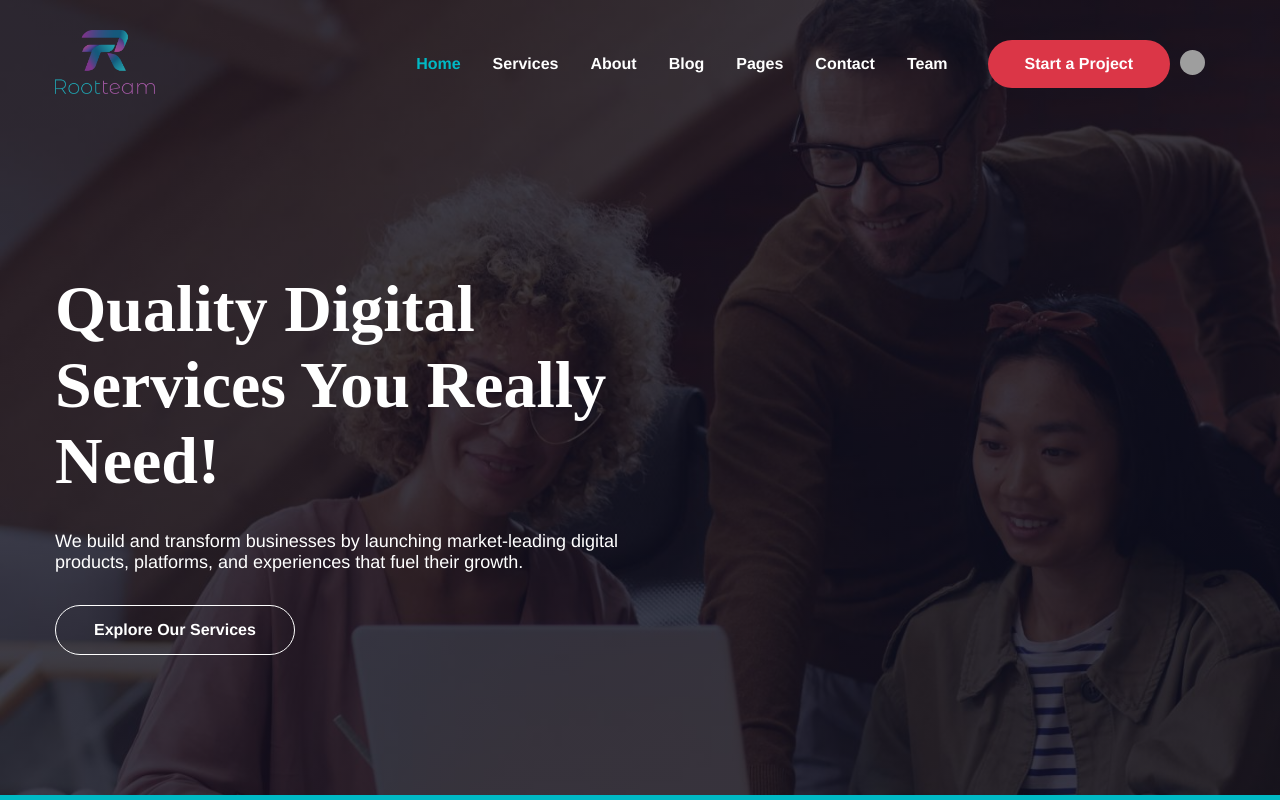
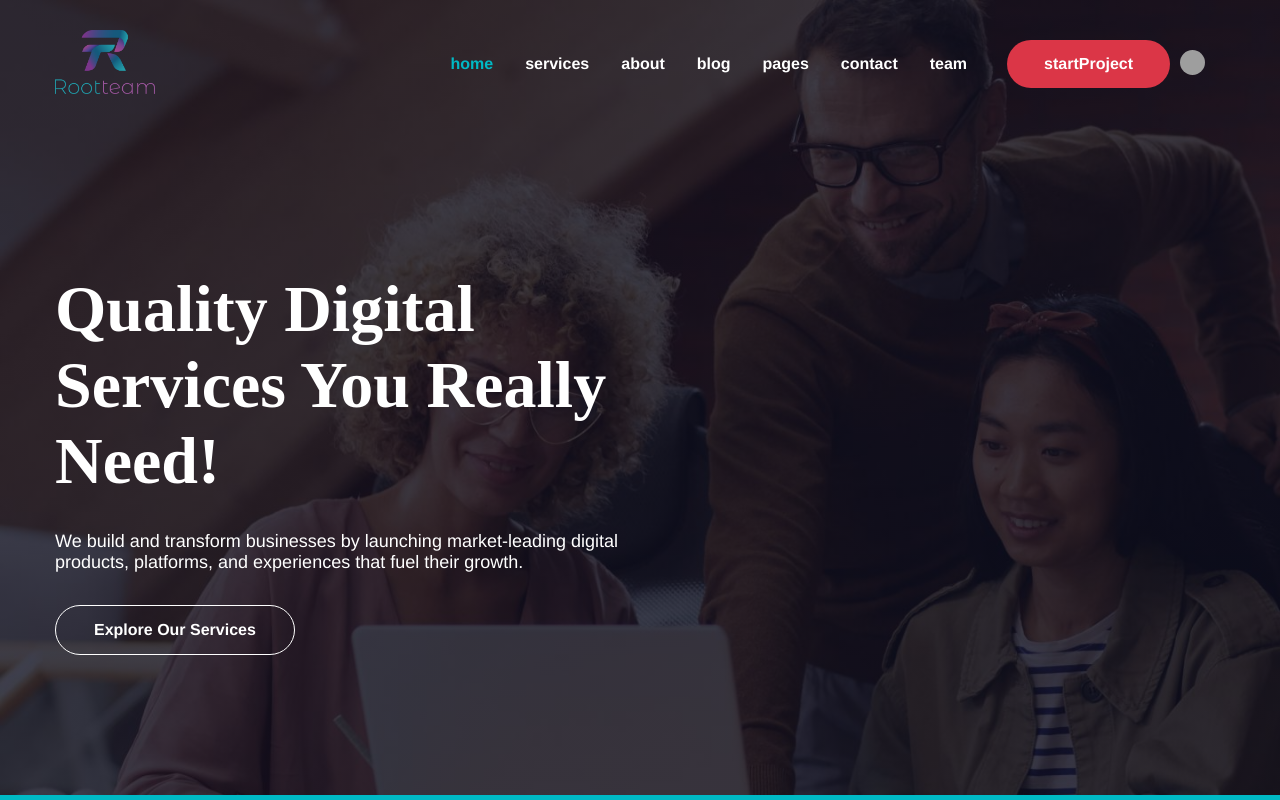
Before and after one commit to ROOTTEAM01/root-team, a React (Create React App) app: page / in a window 1280 px wide. Shown: the top 800 px of the page. Built offline with nearby package versions, Linux system fonts and the light colour scheme; grey boxes are pictures that could not be loaded.

Commit message:
create a change language functions

```diff
--- a/package.json
+++ b/package.json
@@ -7,9 +7,12 @@
     "@testing-library/jest-dom": "^5.17.0",
     "@testing-library/react": "^13.4.0",
     "@testing-library/user-event": "^13.5.0",
+    "i18next": "^23.11.5",
+    "i18next-http-backend": "^2.5.2",
     "leaflet": "^1.9.4",
     "react": "^18.3.1",
     "react-dom": "^18.3.1",
+    "react-i18next": "^14.1.2",
     "react-icons": "^5.2.1",
     "react-intersection-observer": "^9.10.2",
     "react-leaflet": "^4.2.1",
--- a/src/App.js
+++ b/src/App.js
@@ -1,5 +1,6 @@
 import {AppContainer} from "./AppContainer";
 import './App.css';
+import "./i18n"
 
 function App() {
     return (<div className="App">
--- a/src/Components/Layout/Header/Header.jsx
+++ b/src/Components/Layout/Header/Header.jsx
@@ -1,52 +1,67 @@
-import {useState} from "react";
+import React from 'react';
+import { useTranslation } from 'react-i18next';
+import { useDispatch, useSelector } from 'react-redux';
+import { toggleBoolean, toggleBooleanF } from '../../../features/flag/flagReducer';
+import { NavLink } from 'react-router-dom';
 import logo from '../../../img/logo.png';
 import FlagArmenia from '../../../img/ArmFlag.jpg';
 import FlagAmerica from '../../../img/AmFlag.jpg';
-import {useDispatch, useSelector} from "react-redux";
-import {toggleBoolean, toggleBooleanF} from "../../../features/flag/flagReducer";
-import {NavLink} from "react-router-dom";
-import './header.css'
+import './header.css';
 
+export const Header = () => {
+  const { t, i18n } = useTranslation();
+  const flag = useSelector(state => state.flag.flag);
+  const dispatch = useDispatch();
 
-export let Header = (props) => {
+  const [bars, setBars] = React.useState(false);
 
-    let flag = useSelector(state => state.flag.flag)
+  React.useEffect(() => {
+    const savedLanguage = localStorage.getItem('selectedLanguage');
+    if (savedLanguage) {
+      i18n.changeLanguage(savedLanguage);
+      if (savedLanguage === 'en') {
+        dispatch(toggleBooleanF());
+      } else {
+        dispatch(toggleBoolean());
+      }
+    }
+  }, [dispatch, i18n]);
 
-    let dispatch = useDispatch()
+  const handleNavLinkClick = (e) => {
+    e.preventDefault();
+    const { href } = e.target;
+    window.location.href = href;
+  };
 
-    const [bars, setBars] = useState(false);
+  const changeLanguage = (lng) => {
+    i18n.changeLanguage(lng);
+    localStorage.setItem('selectedLanguage', lng);
+  };
 
   let StyleDiv = {
     a: {
       display: 'inline-block',
     }, b: {
-            display: 'none ',
+      display: 'none',
     },
     c: {
       zIndex: '1', opacity: '1', top: '103px',
     }, d: {
       zIndex: '0', opacity: '0', top: '-100px',
     }
-    }
-
-    const handleNavLinkClick = (e) => {
-        window.location.href = e.target.href;
   };
 
-    return (<>
+  return (
+    <>
       <header>
         <div className='header-container'>
           <div className="itemLogo">
             <div className="HamburgerItem">
               <span style={!bars ? StyleDiv.a : StyleDiv.b}>
-                            <i onClick={() => {
-                                setBars(true)
-                            }} className="fa-solid fa-bars"></i>
+                <i onClick={() => setBars(true)} className="fa-solid fa-bars"></i>
               </span>
               <span style={bars ? StyleDiv.a : StyleDiv.b}>
-                        <i onClick={() => {
-                            setBars(false)
-                        }} className="fa-solid fa-xmark"></i>
+                <i onClick={() => setBars(false)} className="fa-solid fa-xmark"></i>
               </span>
             </div>
             <a href="#">
@@ -55,34 +70,44 @@ export let Header = (props) => {
           </div>
           <div className="HeaderCategory">
             <ul className="UlHeader" style={bars ? StyleDiv.c : StyleDiv.d}>
-                        <li><NavLink onClick={handleNavLinkClick} exact to='/'>Home</NavLink></li>
-                        <li><NavLink onClick={handleNavLinkClick} to="/Services">Services</NavLink></li>
-                        <li><NavLink onClick={handleNavLinkClick} to="/AboutUs">About</NavLink></li>
-                        <li><NavLink onClick={handleNavLinkClick} to="/Blog">Blog</NavLink></li>
-                        <li><NavLink onClick={handleNavLinkClick} to="/Pages">Pages</NavLink></li>
-                        <li><NavLink onClick={handleNavLinkClick} to="/Contact">Contact</NavLink></li>
-                        <li><NavLink onClick={handleNavLinkClick} to="/Team">Team</NavLink></li>
+              <li><NavLink onClick={handleNavLinkClick} exact to='/'>{t('home')}</NavLink></li>
+              <li><NavLink onClick={handleNavLinkClick} to="/Services">{t('services')}</NavLink></li>
+              <li><NavLink onClick={handleNavLinkClick} to="/AboutUs">{t('about')}</NavLink></li>
+              <li><NavLink onClick={handleNavLinkClick} to="/Blog">{t('blog')}</NavLink></li>
+              <li><NavLink onClick={handleNavLinkClick} to="/Pages">{t('pages')}</NavLink></li>
+              <li><NavLink onClick={handleNavLinkClick} to="/Contact">{t('contact')}</NavLink></li>
+              <li><NavLink onClick={handleNavLinkClick} to="/Team">{t('team')}</NavLink></li>
             </ul>
 
             <button>
               <a href="#">
-                            <b> Start a Project</b>
+                <b> {t('startProject')}</b>
               </a>
             </button>
 
-                    <div className="flagItem">
+            <div className="flagItem" style={{cursor: "pointer"}}>
               <p className="armFlagItem"
-                           style={{display: flag ? 'none' : 'inline'}}
-                           onClick={() => dispatch(toggleBoolean())}>
-                            <img src={FlagArmenia}
-                                 alt=""/></p>
-                        <p className="amFlagItem" style={{display: !flag ? 'none' : 'inline'}}
-                           onClick={() => dispatch(toggleBooleanF())}><img src={FlagAmerica}
-                                                                           alt=""/></p>
+                 style={{ display: flag ? 'none' : 'inline' }}
+                 onClick={() => {
+                   dispatch(toggleBoolean());
+                   changeLanguage('hy');
+                 }}>
+                <img src={FlagArmenia} alt="" />
+              </p>
+              <p className="amFlagItem" style={{ display: !flag ? 'none' : 'inline' }}
+                 onClick={() => {
+                   dispatch(toggleBooleanF());
+                   changeLanguage('en');
+                 }}>
+                <img src={FlagAmerica} alt="" />
+              </p>
             </div>
 
           </div>
         </div>
       </header>
-    </>)
-}
+    </>
+  );
+};
+
+export default Header;
--- /dev/null
+++ b/src/i18n.js
@@ -0,0 +1,21 @@
+import i18n from 'i18next';
+import { initReactI18next } from 'react-i18next';
+
+import translationEn from './locales/en/translation.json';
+import translationHy from './locales/hy/translation.json';
+
+i18n
+  .use(initReactI18next)
+  .init({
+    resources: {
+      en: { translation: translationEn },
+      hy: { translation: translationHy },
+    },
+    lng: 'en',
+    fallbackLng: 'en',
+    interpolation: {
+      escapeValue: false,
+    },
+  });
+
+export default i18n;
--- /dev/null
+++ b/src/locales/en/translation.json
@@ -0,0 +1,9 @@
+{
+    "home": "home",
+    "services": "services",
+    "about": "about",
+    "blog": "blog",
+    "pages": "pages",
+    "contact": "contact",
+    "team": "team"
+  }
--- /dev/null
+++ b/src/locales/hy/translation.json
@@ -0,0 +1,9 @@
+{
+  "home": "Գլխավոր",
+  "services": "Ծառայություններ",
+  "about": "Մեր մասին",
+  "blog": "Բլոգ",
+  "pages": "Էջեր",
+  "contact": "Կապ",
+  "team": "Թիմ"
+}
```
Also changed, not shown: 1 other file (tests, documents, lock files or other folders). Lines whose indentation alone changed are shown as unchanged.
